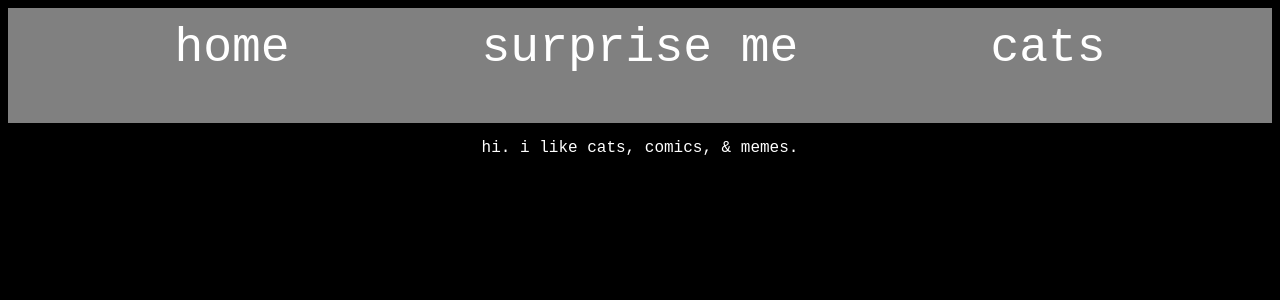
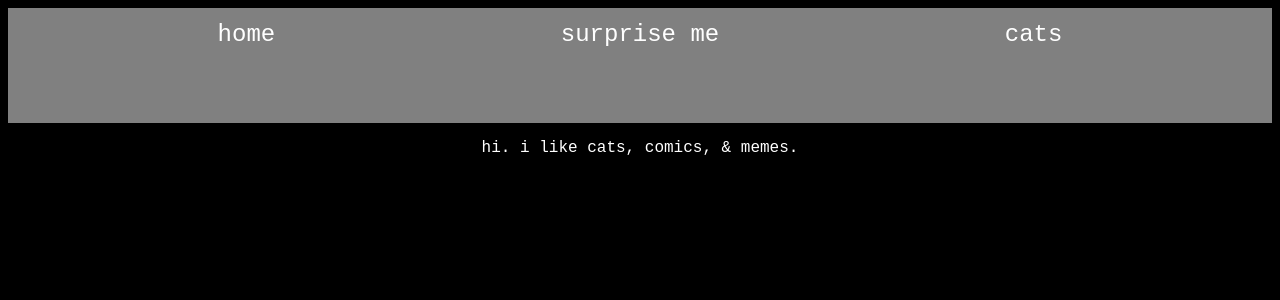
Before and after one commit to daniellaidalia/portfolio, a Jekyll site: the page built from index.html, in a window 1280 px wide. Shown: the top 300 px of the page. Built offline with Jekyll 4.4.1, drawn with Linux system fonts in a browser that asks for light colours.

Commit message:
Update styles.scss

```diff
--- a/css/styles.scss
+++ b/css/styles.scss
@@ -11,7 +11,7 @@ body {
 nav {
   background-color: gray;
   height: 10vh;
-  font-size: 3em;
+  font-size: 1.5em;
   padding: 1% 0;
 
   ul {
@@ -23,7 +23,6 @@ nav {
   li {
     display: inline-block;
     width: 30%;
-    padding: 0;
   }
 }
 
```
